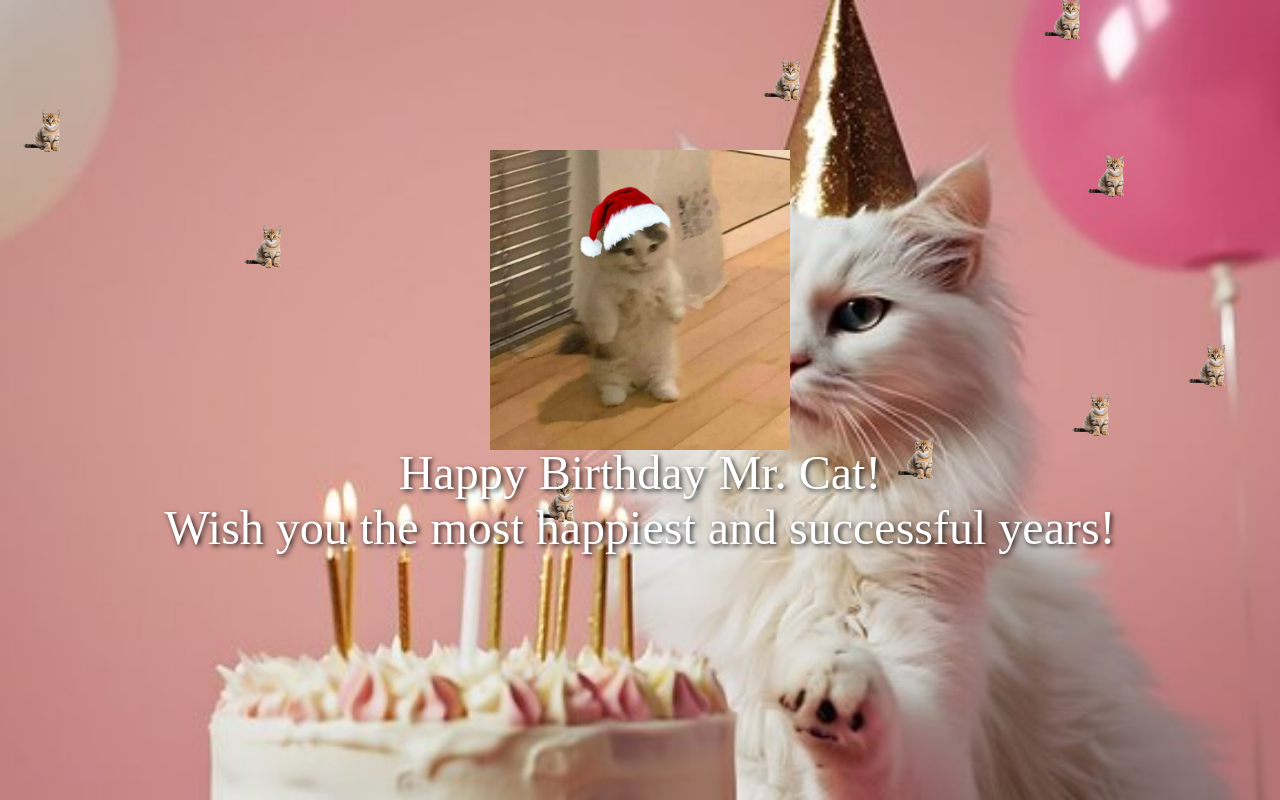
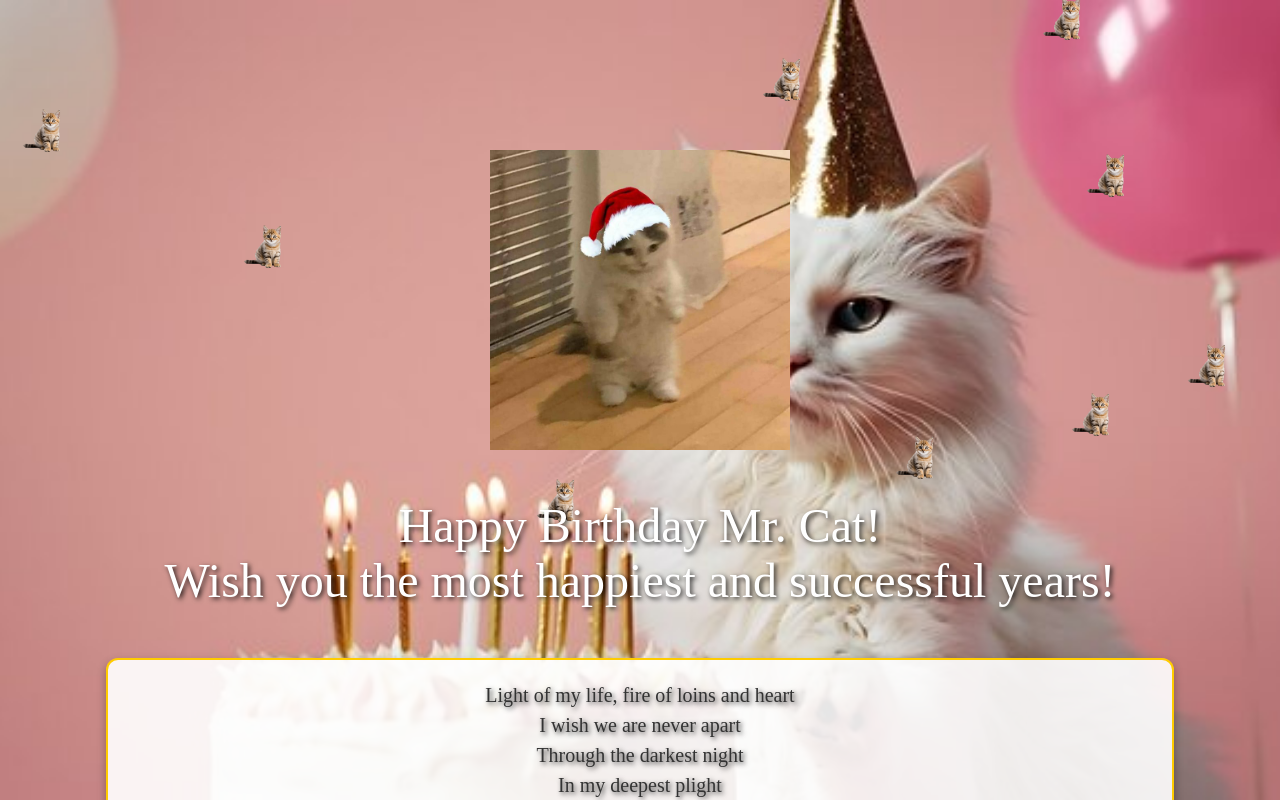
Before and after one commit to APXSTUDIO98/web3.0, a plain HTML site: page index.html in a window 1280 px wide. Both pictures are taken after a click on the button "Don't Click". Shown: the top 800 px of the page. Drawn offline with Linux system fonts and the light colour scheme.

Commit message:
Update index.html

```diff
--- a/index.html
+++ b/index.html
@@ -14,6 +14,9 @@
             align-items: center;
             background: url('cat1.jpg') no-repeat center center/cover;
             height: 100vh;
+            overflow-y: auto;
+            background-attachment: fixed;
+            background-size: cover;
         }
 
         #button {
@@ -69,33 +72,76 @@
         color: #fff;
         font-size: 48px;
         text-shadow: 2px 2px 5px rgba(0, 0, 0, 0.8);
-            margin-top: 200px;
+        margin-top: 1000px;
         text-align: center;
     }
+
+    #poem {
+        margin-top: 50px;
+        font-size: 20px;
+        color: #333; /* Dark text color for contrast */
+        line-height: 1.5;
+        padding: 20px;
+        max-width: 80%;
+        background: rgba(255, 255, 255, 0.9); /* Semi-transparent white background */
+        border-radius: 12px; /* Rounded corners */
+        box-shadow: 0px 4px 10px rgba(0, 0, 0, 0.3); /* Subtle shadow for depth */
+        border: 2px solid #ffcc00; /* Golden border */
+        text-align: center;
+    }
+</style>
     </style>
 </head>
 <body>
     <button id="button">Don't Click</button>
     <img id="cat-image" src="cat5.png" alt="Cat Image">
-    <div id="message"><centre>Happy Birthday Mr. Cat! <br> Wish you the most happiest and successful years! </centre></div>
-
+    <div id="message">
+        <center>
+            Happy Birthday Mr. Cat! <br>
+            Wish you the most happiest and successful years!
+            <div id="poem"></div>
+        </center>
+    </div>
     <script>
         const button = document.getElementById('button');
         const catImage = document.getElementById('cat-image');
         const message = document.getElementById('message');
+        const poem = document.getElementById('poem');
+        let catCount = 0;
+        const maxCats = 20;
 
         button.addEventListener('click', () => {
-            // Change background image
             document.body.style.backgroundImage = "url('cat4.jpg')";
-
-            // Switch the main cat image
             catImage.src = "cat3.jpg";
-
-            // Show the birthday message
             message.style.display = 'block';
 
-            // Create falling cats continuously
-            setInterval(() => {
+            // Add the poem
+            poem.innerHTML = `
+                Light of my life, fire of loins and heart<br>
+                I wish we are never apart<br>
+                Through the darkest night<br>
+                In my deepest plight<br>
+                Shine through the cracks of the windows of my mind like the light you are<br>
+                You help me fight<br>
+                Like how vital are the sun's rays on the flower bed<br>
+                Without you I'd probably be dead<br>
+                Whenever I think of you my mind's filled with thoughts of Red, red like the roses I love, red like the blood I'd spill if you part<br>
+                May God answer my prayers<br>
+                You're like the wind to my kite, the breeze of fresh air to my lungs, the moon to my night, you're the sea to my land, but please never drift, you're the hope that shines within all during spring, you're truly God's gift<br>
+                And I want to write poems on every inch of your olive skin with kisses and bites,<br>
+                For as long as I live, between us there shall never be lies<br>
+                I'll be gentle and patient, you're like the sun over my garden, precious and radiant, May the river of our love always flow, together we must grow<br>
+                You make the embers of my heart burn my wooden mind<br>
+                For as long as time may exist<br>
+                May God assist<br>
+                -Ryuk
+            `;
+
+            const interval = setInterval(() => {
+                if (catCount >= maxCats) {
+                    clearInterval(interval);
+                    return;
+                }
                 const fallingCat = document.createElement('img');
                 fallingCat.src = "cat2.png";
                 fallingCat.className = 'falling-cat';
@@ -103,15 +149,16 @@
                 fallingCat.style.animationDuration = `${Math.random() * 3 + 2}s`;
                 document.body.appendChild(fallingCat);
 
-                // Remove the falling cat after the animation ends
                 fallingCat.addEventListener('animationend', () => {
                     fallingCat.remove();
                 });
+
+                catCount++;
             }, 300);
 
-            // Remove the button after the surprise
             button.style.display = 'none';
         });
     </script>
+
 </body>
 </html>
```
Lines whose indentation alone changed are shown as unchanged.
